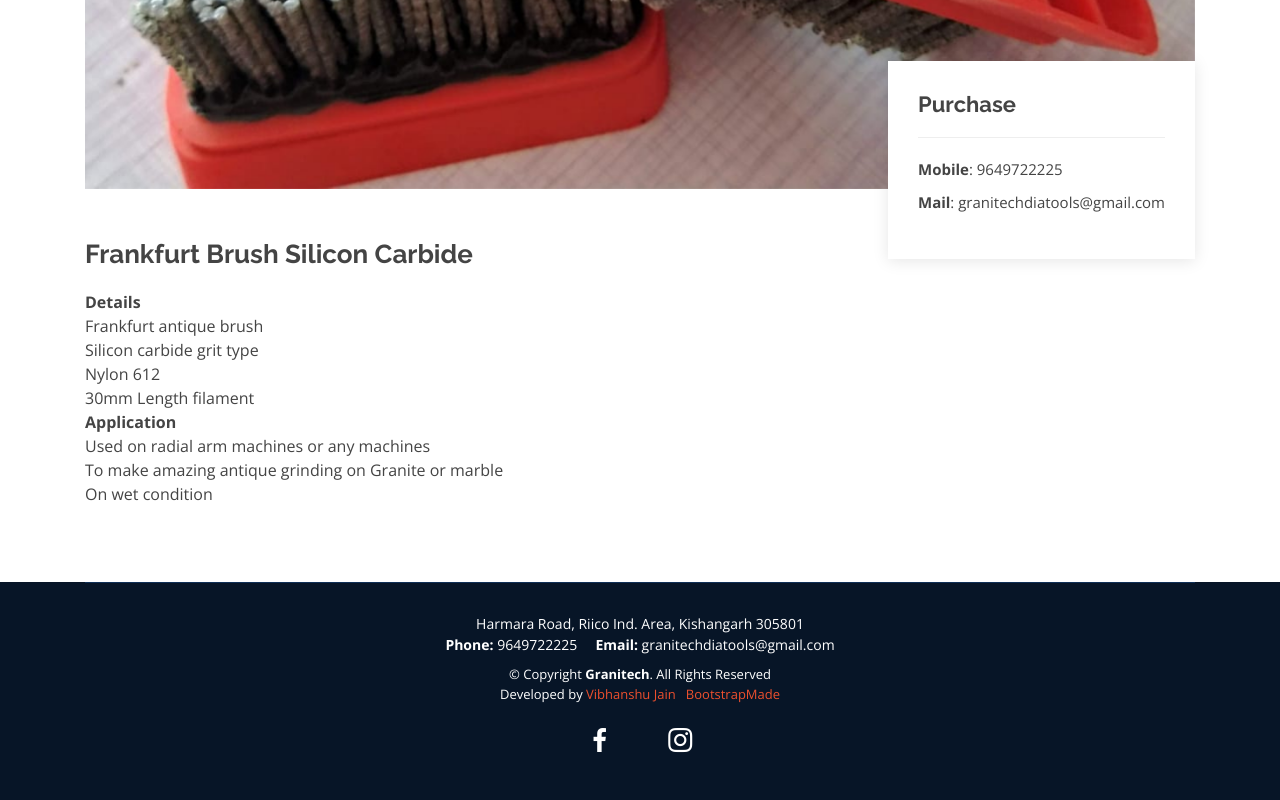
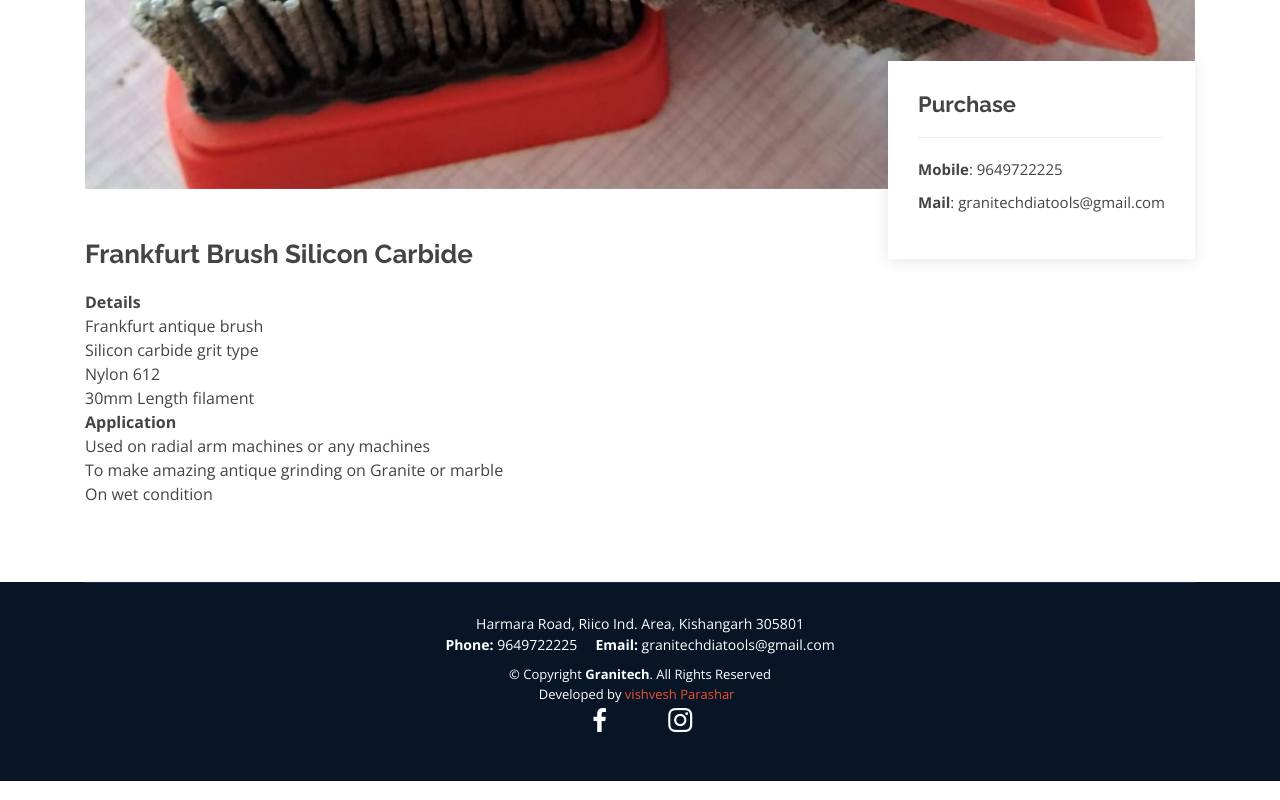
Before and after one commit to vishveshparashar/Tech-website, a plain HTML site: page 6.html in a window 1280 px wide. Shown: the part 770-1570 px from the top of the page. Drawn offline with nearby package versions, Linux system fonts and the light colour scheme.

Commit message:
some more changes

```diff
--- a/6.html
+++ b/6.html
@@ -155,13 +155,13 @@
       </div>
       <div class="credits">
 		&copy; Copyright <strong><span>Granitech</span></strong>. All Rights Reserved<br>
-		Developed by <a href="https://vibhanshujainiiitr.github.io/">Vibhanshu Jain</a> &nbsp;
+		Developed by <a href="https://vishveshparashar.github.io/">vishvesh Parashar</a> &nbsp;
 		<!-- https://vibhanshujainiiitr.github.io/ | http://vibhanshujain.tech/ | https://tpie.club/ -->
 		<!-- All the links in the footer should remain intact. -->
         <!-- You can delete the links only if you purchased the pro version. -->
         <!-- Licensing information: https://bootstrapmade.com/license/ -->
         <!-- Purchase the pro version with working PHP/AJAX contact form: https://bootstrapmade.com/multi-responsive-bootstrap-template/ -->
-        <a href="https://bootstrapmade.com/">BootstrapMade</a><br><br>
+
       </div>
 
       <div>
```
Also changed, not shown: 1.html (+2 -2 lines), 2.html (+2 -2 lines), 3.html (+2 -2 lines), 4.html (+2 -2 lines), 5.html (+2 -2 lines), 7.html (+2 -2 lines), 8.html (+2 -2 lines), 9.html (+2 -2 lines), index.html (+2 -2 lines).
